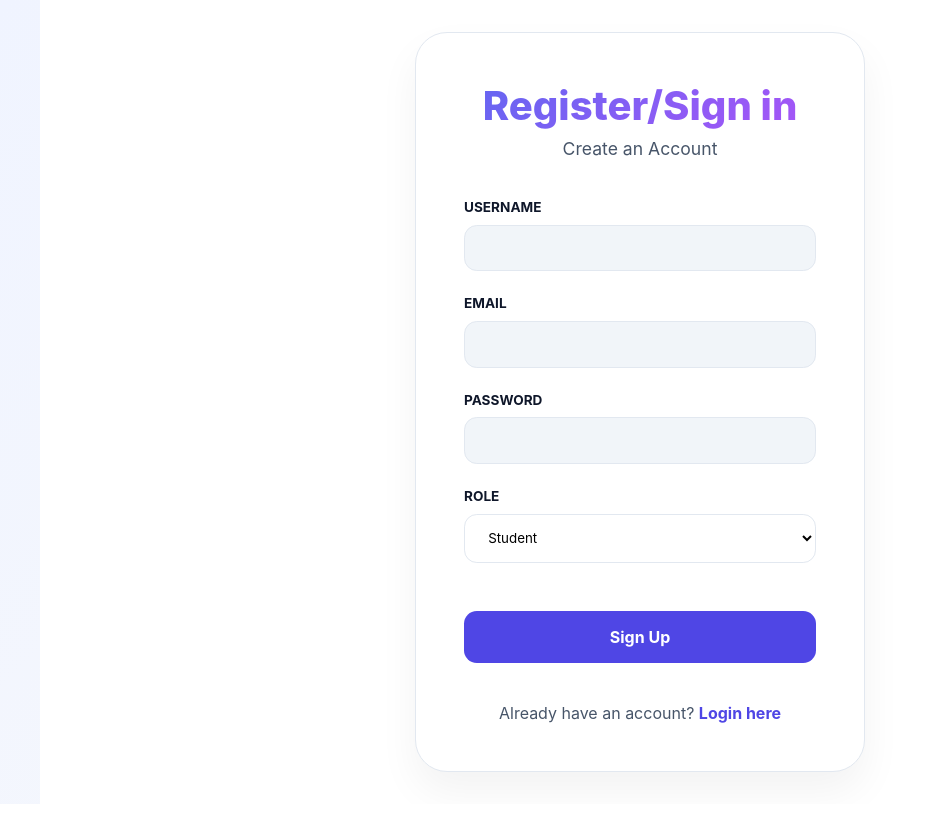
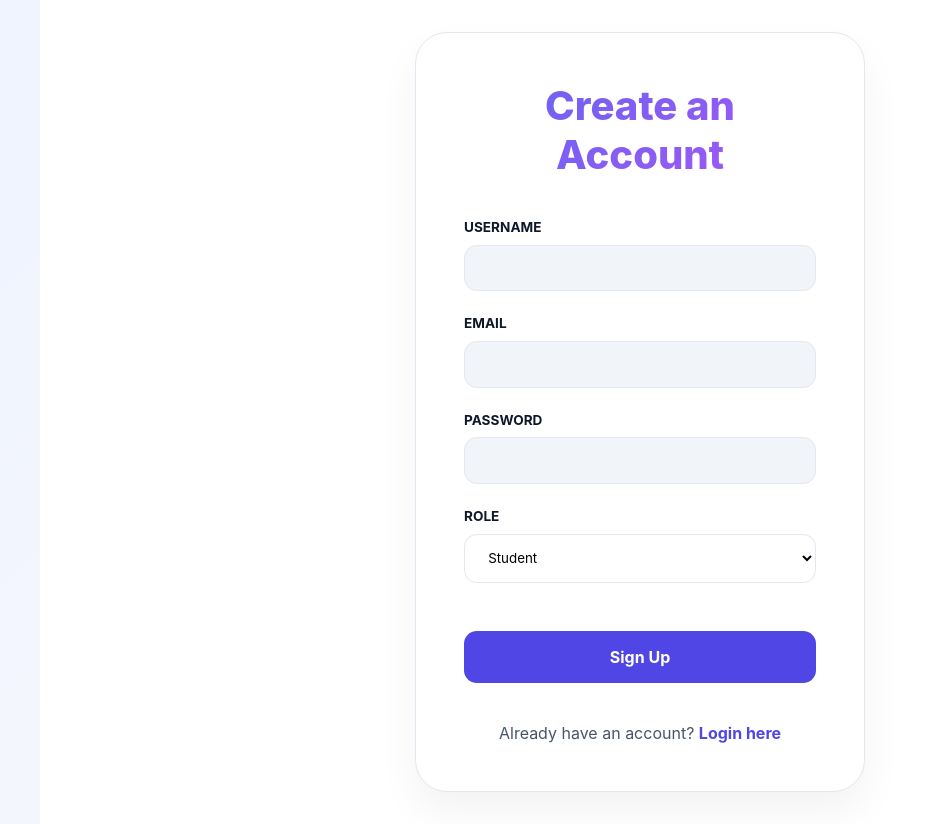
Before and after one commit to nipuninduwaraedu/IT3030-PAF-Assignment, a React app in the folder frontend/: page /register in a window 1280 px wide. Shown: the whole page, without its empty margins (0-928 px from the left). Built offline with nearby package versions, Linux system fonts and the light colour scheme; the HTML template or start-up script is replaced by a standard one.

Commit message:
do some changes in register pages

```diff
--- a/frontend/src/pages/Register.jsx
+++ b/frontend/src/pages/Register.jsx
@@ -42,10 +42,9 @@ const Register = () => {
   return (
     <div className="page-container" style={{ display: 'flex', alignItems: 'center', justifyContent: 'center', minHeight: '100vh', background: 'white' }}>
       <div className="form-card" style={{ width: '100%', maxWidth: '450px', padding: '3rem', borderRadius: '2rem', boxShadow: '0 20px 40px rgba(0,0,0,0.05)', border: '1px solid var(--border)' }}>
-        <h2 style={{ textAlign: 'center', marginBottom: '0.5rem', background: 'var(--primary-gradient)', WebkitBackgroundClip: 'text', WebkitTextFillColor: 'transparent', fontSize: '2.5rem', fontWeight: 800 }}>
-          Register/Sign in
+        <h2 style={{ textAlign: 'center', marginBottom: '2.5rem', background: 'var(--primary-gradient)', WebkitBackgroundClip: 'text', WebkitTextFillColor: 'transparent', fontSize: '2.5rem', fontWeight: 800 }}>
+          Create an Account
         </h2>
-        <p style={{ textAlign: 'center', color: 'var(--text-muted)', marginBottom: '2.5rem', fontSize: '1.1rem' }}>Create an Account</p>
 
         <form onSubmit={handleSubmit}>
           <div className="form-group" style={{ marginBottom: '1.5rem' }}>
```
